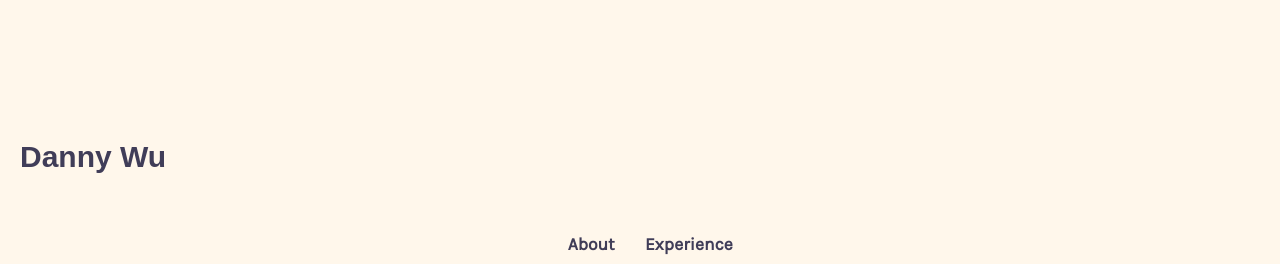
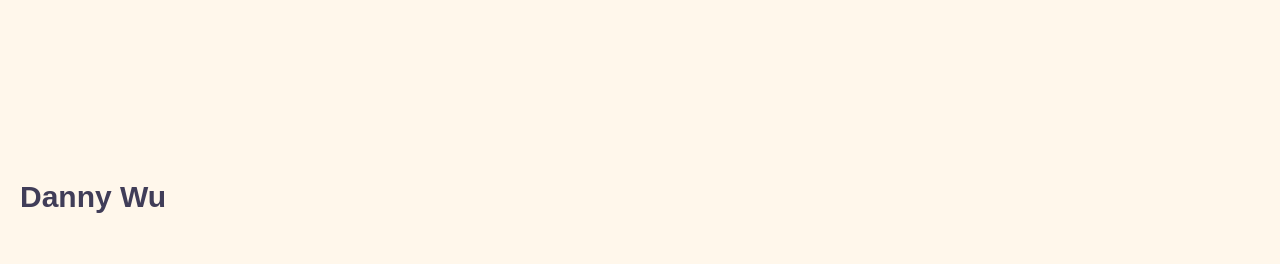
Before and after one commit to dannywuwu/dannywuwu.github.io, a React (Create React App) app: page / in a window 1280 px wide. Shown: the top 264 px of the page. Built offline with nearby package versions, Linux system fonts and the light colour scheme.

Commit message:
app/card/intro/styles update

```diff
--- a/src/res/styles/App.scss
+++ b/src/res/styles/App.scss
@@ -28,5 +28,10 @@
   z-index: -1;
 }
 
+.subsection-title {
+  text-decoration: underline;
+  margin: 2rem 0;
+}
+
 @media screen and (min-width: $small) {
 }
--- /dev/null
+++ b/src/res/styles/Card.scss
@@ -0,0 +1,3 @@
+h3 {
+  margin: 1rem 0;
+}
--- a/src/res/styles/Intro.scss
+++ b/src/res/styles/Intro.scss
@@ -4,6 +4,6 @@
 }
 
 h1.intro-name {
-  margin-top: 12rem;
-  margin-bottom: 6rem;
+  margin-top: 20vh;
+  margin-bottom: 10vh;
 }
--- a/src/res/styles/styles.scss
+++ b/src/res/styles/styles.scss
@@ -1,5 +1,6 @@
 $primary: #fff7eb;
 $secondary: #b6e0e2;
 $accent: #403d58;
+$secondary-accent: #c95c57;
 
 $small: 576px;
```
Also changed, not shown: 1 other file (tests, documents, lock files or other folders).
